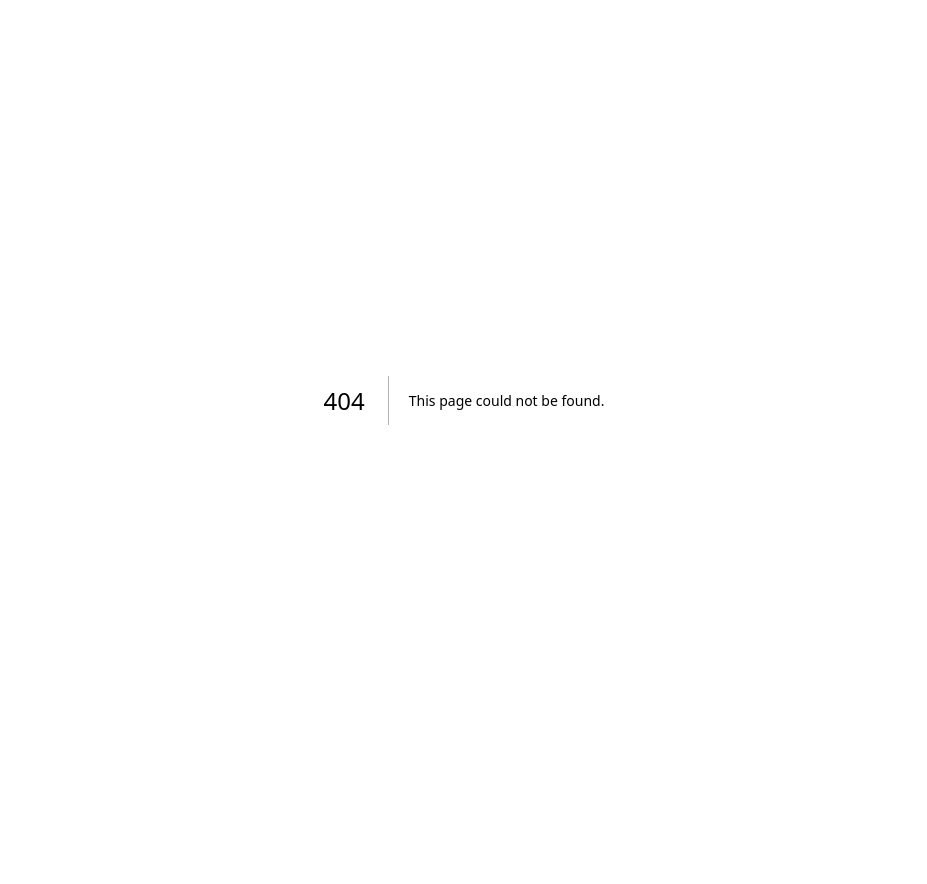
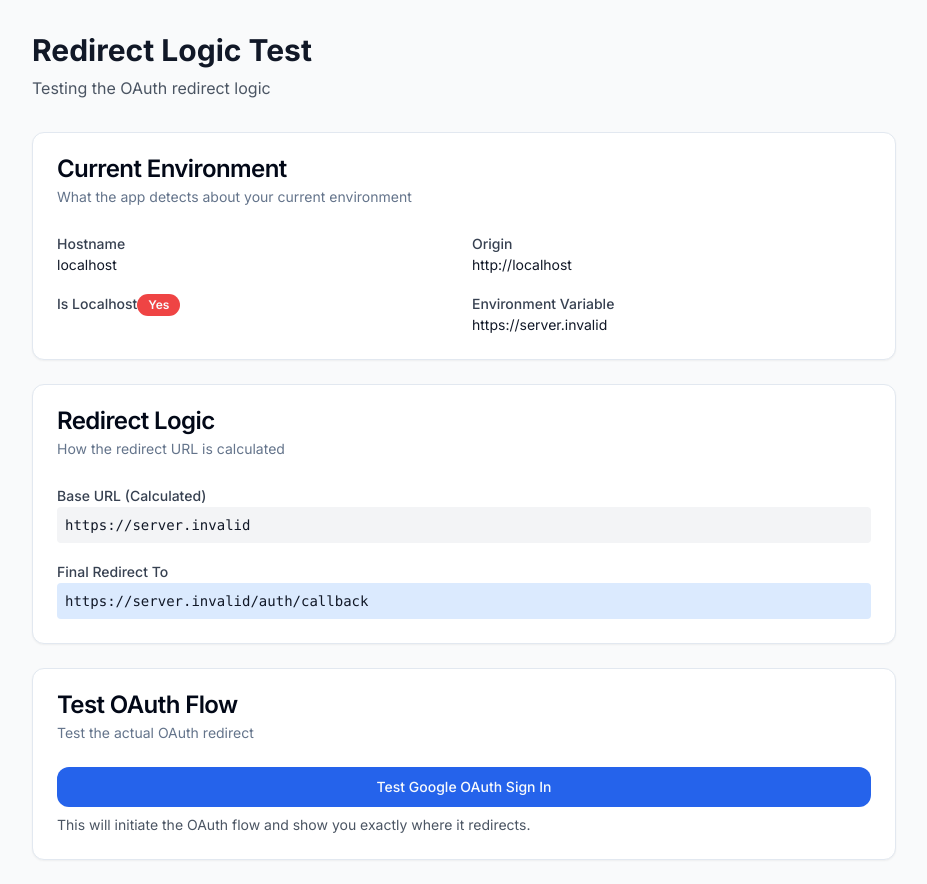
Before and after one commit to shreyjain11/sentinel-mvp, a Next.js app: page /test-redirect in a window 1280 px wide. Before the commit this address had no page. Shown: the top 884 px of the page, without its empty margins (176-1103 px from the left). Before the commit the page ends 800 px from the top, so only its background shows below. Built offline with nearby package versions, Linux system fonts and the light colour scheme; no server answers.

Commit message:
Add redirect logic test page

```diff
--- /dev/null
+++ b/src/app/test-redirect/page.tsx
@@ -0,0 +1,141 @@
+'use client'
+
+import { useState, useEffect } from 'react'
+import { Card, CardContent, CardDescription, CardHeader, CardTitle } from '@/components/ui/card'
+import { Button } from '@/components/ui/button'
+import { Badge } from '@/components/ui/badge'
+
+export default function TestRedirectPage() {
+  const [redirectInfo, setRedirectInfo] = useState<any>(null)
+
+  useEffect(() => {
+    // Simulate the exact logic from auth.ts
+    const isLocalhost = window.location.hostname === 'localhost' || window.location.hostname === '127.0.0.1'
+    const baseUrl = isLocalhost
+      ? (process.env.NEXT_PUBLIC_APP_URL || 'http://localhost:3000')
+      : window.location.origin
+    const redirectTo = `${baseUrl}/auth/callback`
+
+    setRedirectInfo({
+      hostname: window.location.hostname,
+      origin: window.location.origin,
+      href: window.location.href,
+      isLocalhost,
+      baseUrl,
+      redirectTo,
+      envAppUrl: process.env.NEXT_PUBLIC_APP_URL,
+      timestamp: new Date().toISOString()
+    })
+  }, [])
+
+  const testOAuth = async () => {
+    try {
+      const { signInWithGoogle } = await import('@/lib/auth')
+      await signInWithGoogle()
+    } catch (error) {
+      console.error('OAuth test error:', error)
+      alert('OAuth test error: ' + error)
+    }
+  }
+
+  if (!redirectInfo) {
+    return (
+      <div className="min-h-screen bg-gray-50 flex items-center justify-center">
+        <div className="text-center">
+          <div className="animate-spin rounded-full h-8 w-8 border-b-2 border-blue-600 mx-auto mb-4"></div>
+          <p>Loading redirect test...</p>
+        </div>
+      </div>
+    )
+  }
+
+  return (
+    <div className="min-h-screen bg-gray-50 py-8">
+      <div className="container mx-auto px-4 max-w-4xl">
+        <div className="mb-8">
+          <h1 className="text-3xl font-bold text-gray-900 mb-2">Redirect Logic Test</h1>
+          <p className="text-gray-600">Testing the OAuth redirect logic</p>
+        </div>
+
+        <div className="grid gap-6">
+          <Card>
+            <CardHeader>
+              <CardTitle>Current Environment</CardTitle>
+              <CardDescription>What the app detects about your current environment</CardDescription>
+            </CardHeader>
+            <CardContent className="space-y-4">
+              <div className="grid grid-cols-1 md:grid-cols-2 gap-4">
+                <div>
+                  <label className="text-sm font-medium text-gray-700">Hostname</label>
+                  <p className="text-sm text-gray-900">{redirectInfo.hostname}</p>
+                </div>
+                <div>
+                  <label className="text-sm font-medium text-gray-700">Origin</label>
+                  <p className="text-sm text-gray-900">{redirectInfo.origin}</p>
+                </div>
+                <div>
+                  <label className="text-sm font-medium text-gray-700">Is Localhost</label>
+                  <Badge variant={redirectInfo.isLocalhost ? "destructive" : "default"}>
+                    {redirectInfo.isLocalhost ? "Yes" : "No"}
+                  </Badge>
+                </div>
+                <div>
+                  <label className="text-sm font-medium text-gray-700">Environment Variable</label>
+                  <p className="text-sm text-gray-900 break-all">{redirectInfo.envAppUrl || 'Not set'}</p>
+                </div>
+              </div>
+            </CardContent>
+          </Card>
+
+          <Card>
+            <CardHeader>
+              <CardTitle>Redirect Logic</CardTitle>
+              <CardDescription>How the redirect URL is calculated</CardDescription>
+            </CardHeader>
+            <CardContent className="space-y-4">
+              <div>
+                <label className="text-sm font-medium text-gray-700">Base URL (Calculated)</label>
+                <p className="text-sm text-gray-900 break-all font-mono bg-gray-100 p-2 rounded">
+                  {redirectInfo.baseUrl}
+                </p>
+              </div>
+              <div>
+                <label className="text-sm font-medium text-gray-700">Final Redirect To</label>
+                <p className="text-sm text-gray-900 break-all font-mono bg-blue-100 p-2 rounded">
+                  {redirectInfo.redirectTo}
+                </p>
+              </div>
+            </CardContent>
+          </Card>
+
+          <Card>
+            <CardHeader>
+              <CardTitle>Test OAuth Flow</CardTitle>
+              <CardDescription>Test the actual OAuth redirect</CardDescription>
+            </CardHeader>
+            <CardContent>
+              <Button onClick={testOAuth} className="w-full">
+                Test Google OAuth Sign In
+              </Button>
+              <p className="text-sm text-gray-600 mt-2">
+                This will initiate the OAuth flow and show you exactly where it redirects.
+              </p>
+            </CardContent>
+          </Card>
+
+          <Card>
+            <CardHeader>
+              <CardTitle>Raw Data</CardTitle>
+              <CardDescription>Complete debug information</CardDescription>
+            </CardHeader>
+            <CardContent>
+              <pre className="text-xs bg-gray-100 p-4 rounded overflow-auto max-h-64">
+                {JSON.stringify(redirectInfo, null, 2)}
+              </pre>
+            </CardContent>
+          </Card>
+        </div>
+      </div>
+    </div>
+  )
+}
```
